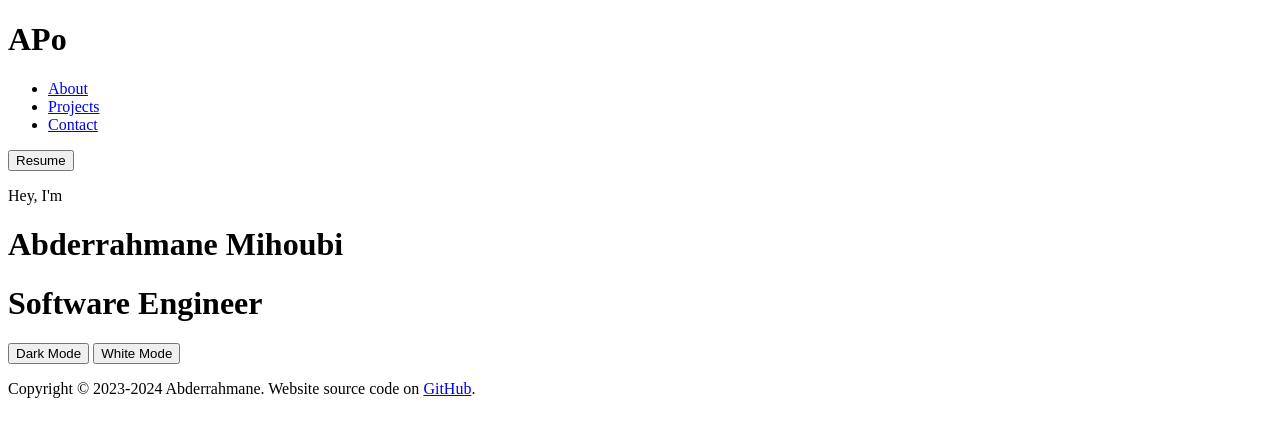
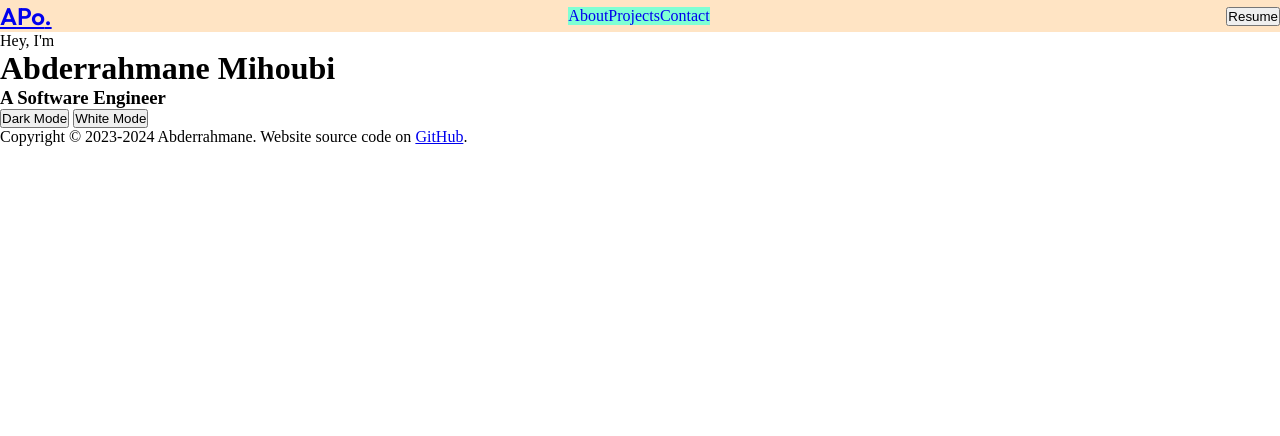
Before and after one commit to victorlicht/abderrahmane.dev, a plain HTML site: page APo/index.html in a window 1280 px wide. Drawn offline with Linux system fonts and the light colour scheme.

Commit message:
feat: Header Basic Styling + Logo Animation

```diff
--- a/APo/index.html
+++ b/APo/index.html
@@ -3,18 +3,17 @@
     <head>
         <meta charset="UTF-8" />
         <meta name="viewport" content="width=device-width, initial-scale=1.0" />
+        <link rel="preconnect" href="https://fonts.googleapis.com">
+        <link rel="preconnect" href="https://fonts.gstatic.com" crossorigin>
+        <link href="https://fonts.googleapis.com/css2?family=Outfit:wght@100..900&display=swap" rel="stylesheet">
         <link rel="stylesheet" href="styles/style.css">
         <title>Abderrahmane Portfolio</title>
     </head>
     <body>
         <header>
             <!-- Logo APo. -->
-            <h1 class="logo-ui-1">APo</h1>
-            <h1 class="logo-ui-2" hidden>A Portfolio.</h1>
-            <h1 class="logo-ui-3" hidden>Abderrahmane Po.</h1>
-
+            <h1 class="logo-ui-1 outfit-bold"><a href="#"><span class="span-1">A</span><span class="span-2">bderrahmane</span><span class="span-3">Po</span><span class="span-4">rtfolio</span>.</a></h1>
             <!-- Header Content Projects, About, Contact, Resume-btn -->
-
             <nav>
                 <ul>
                     <li><a href="#">About</a></li>
@@ -23,13 +22,14 @@
                 </ul>
             </nav>
             <button id="resume-btn">Resume</button>
+
         </header>
 
         <main>
             <p>Hey, I'm</p>
             <div>
-                <h1>Abderrahmane Mihoubi</h1>
-                <h1>Software Engineer</h1>
+                <h1 class="outfit-name">Abderrahmane Mihoubi</h1>
+                <h3>A Software Engineer</h3>
             </div>
             <div>
                 <button id="dark-mode-btn">Dark Mode</button>
--- a/APo/styles/style.css
+++ b/APo/styles/style.css
@@ -0,0 +1,46 @@
+* {
+    padding: 0;
+    margin: 0;
+}
+
+header {
+    display: flex;
+    flex-direction: row;
+    justify-content: space-between;
+    align-items: center;
+    background-color: bisque;
+}
+nav {
+    background-color: aquamarine;
+}
+
+ul {
+    display: flex;
+    flex-direction: row;
+    text-align: center;
+}
+li {
+    list-style: none;
+}
+li a {
+    text-decoration: none;
+}
+
+.outfit-bold {
+    font-size: 1.5rem;
+    line-height: 2rem;
+    font-family: Outfit,sans-serif;
+    font-weight: 600;
+}
+.span-2, .span-4 {
+    display: none;
+}
+
+.span-1:hover + .span-2,
+.span-3:hover + .span-4 {
+    display: inline;
+}
+
+.logo-ui-1 {
+    cursor: pointer;
+}
```
